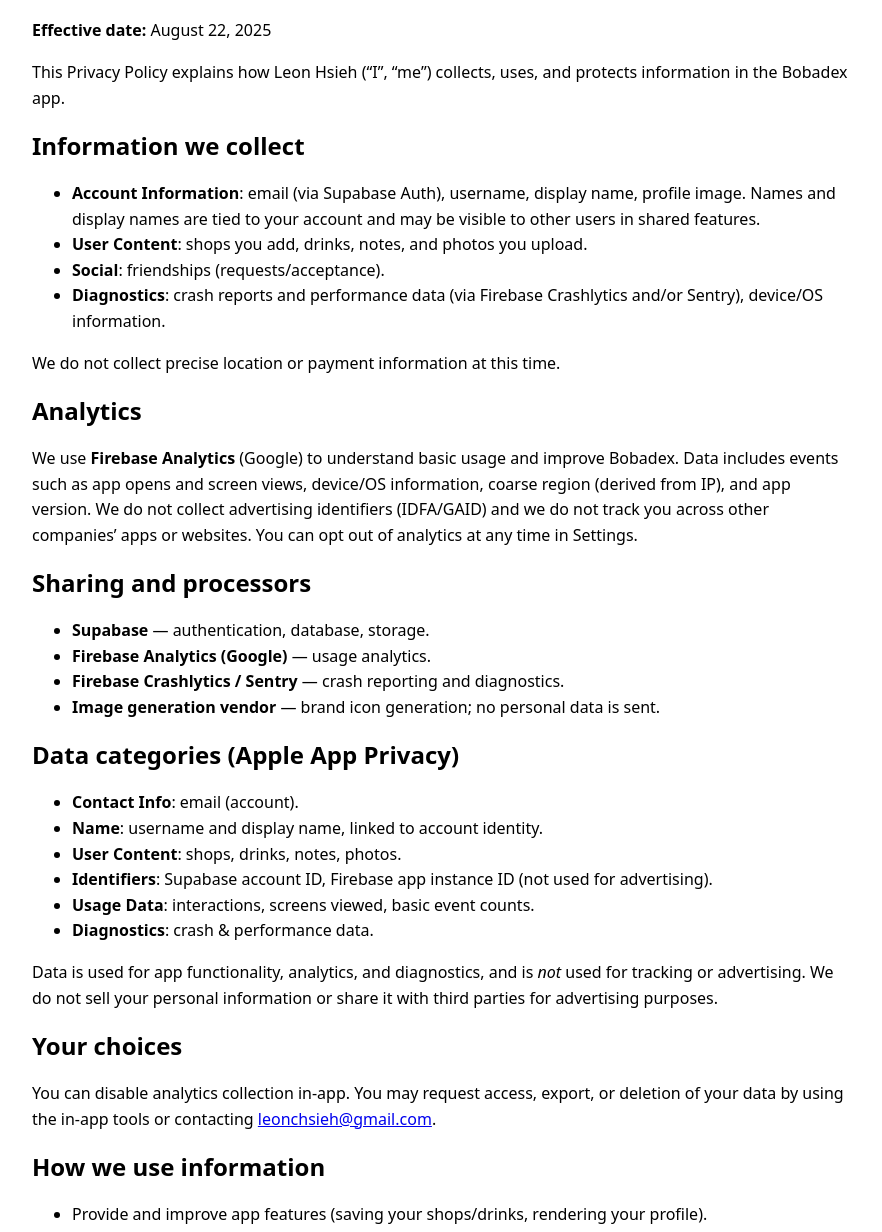
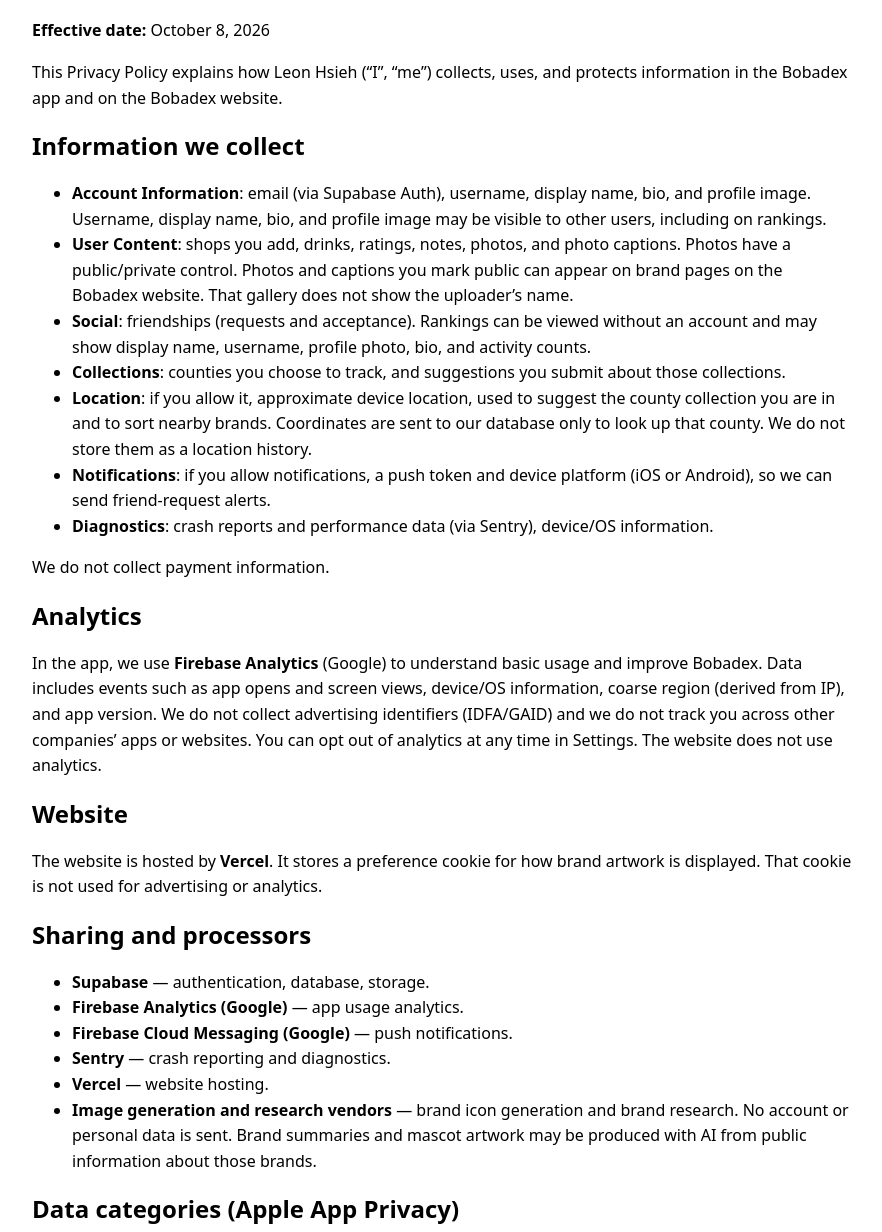
Before and after one commit to leonhsieh-99/bobadex-legal, a plain HTML site: page privacy.html in a window 1280 px wide. Shown: the part 83-1315 px from the top of the page, without its empty margins (198-1080 px from the left). Drawn offline with Linux system fonts and the light colour scheme.

Commit message:
updates terms and privacy

```diff
--- a/privacy.html
+++ b/privacy.html
@@ -8,47 +8,58 @@
   code,pre { background:#f6f8fa; padding:2px 4px; border-radius:4px; }
 </style>
 <h1>Privacy Policy</h1>
-<p><strong>Effective date:</strong> August 22, 2025</p>
+<p><strong>Effective date:</strong> October 8, 2026</p>
 
-<p>This Privacy Policy explains how Leon Hsieh (“I”, “me”) collects, uses, and protects information in the Bobadex app.</p>
+<p>This Privacy Policy explains how Leon Hsieh (“I”, “me”) collects, uses, and protects information in the Bobadex app and on the Bobadex website.</p>
 
 <h2>Information we collect</h2>
 <ul>
-  <li><strong>Account Information</strong>: email (via Supabase Auth), username, display name, profile image. Names and display names are tied to your account and may be visible to other users in shared features.</li>
-  <li><strong>User Content</strong>: shops you add, drinks, notes, and photos you upload.</li>
-  <li><strong>Social</strong>: friendships (requests/acceptance).</li>
-  <li><strong>Diagnostics</strong>: crash reports and performance data (via Firebase Crashlytics and/or Sentry), device/OS information.</li>
+  <li><strong>Account Information</strong>: email (via Supabase Auth), username, display name, bio, and profile image. Username, display name, bio, and profile image may be visible to other users, including on rankings.</li>
+  <li><strong>User Content</strong>: shops you add, drinks, ratings, notes, photos, and photo captions. Photos have a public/private control. Photos and captions you mark public can appear on brand pages on the Bobadex website. That gallery does not show the uploader’s name.</li>
+  <li><strong>Social</strong>: friendships (requests and acceptance). Rankings can be viewed without an account and may show display name, username, profile photo, bio, and activity counts.</li>
+  <li><strong>Collections</strong>: counties you choose to track, and suggestions you submit about those collections.</li>
+  <li><strong>Location</strong>: if you allow it, approximate device location, used to suggest the county collection you are in and to sort nearby brands. Coordinates are sent to our database only to look up that county. We do not store them as a location history.</li>
+  <li><strong>Notifications</strong>: if you allow notifications, a push token and device platform (iOS or Android), so we can send friend-request alerts.</li>
+  <li><strong>Diagnostics</strong>: crash reports and performance data (via Sentry), device/OS information.</li>
 </ul>
-<p>We do not collect precise location or payment information at this time.</p>
+<p>We do not collect payment information.</p>
 
 <h2>Analytics</h2>
-<p>We use <strong>Firebase Analytics</strong> (Google) to understand basic usage and improve Bobadex. Data includes events such as app opens and screen views, device/OS information, coarse region (derived from IP), and app version. We do not collect advertising identifiers (IDFA/GAID) and we do not track you across other companies’ apps or websites. You can opt out of analytics at any time in Settings.</p>
+<p>In the app, we use <strong>Firebase Analytics</strong> (Google) to understand basic usage and improve Bobadex. Data includes events such as app opens and screen views, device/OS information, coarse region (derived from IP), and app version. We do not collect advertising identifiers (IDFA/GAID) and we do not track you across other companies’ apps or websites. You can opt out of analytics at any time in Settings. The website does not use analytics.</p>
+
+<h2>Website</h2>
+<p>The website is hosted by <strong>Vercel</strong>. It stores a preference cookie for how brand artwork is displayed. That cookie is not used for advertising or analytics.</p>
 
 <h2>Sharing and processors</h2>
 <ul>
   <li><strong>Supabase</strong> — authentication, database, storage.</li>
-  <li><strong>Firebase Analytics (Google)</strong> — usage analytics.</li>
-  <li><strong>Firebase Crashlytics / Sentry</strong> — crash reporting and diagnostics.</li>
-  <li><strong>Image generation vendor</strong> — brand icon generation; no personal data is sent.</li>
+  <li><strong>Firebase Analytics (Google)</strong> — app usage analytics.</li>
+  <li><strong>Firebase Cloud Messaging (Google)</strong> — push notifications.</li>
+  <li><strong>Sentry</strong> — crash reporting and diagnostics.</li>
+  <li><strong>Vercel</strong> — website hosting.</li>
+  <li><strong>Image generation and research vendors</strong> — brand icon generation and brand research. No account or personal data is sent. Brand summaries and mascot artwork may be produced with AI from public information about those brands.</li>
 </ul>
 
 <h2>Data categories (Apple App Privacy)</h2>
 <ul>
   <li><strong>Contact Info</strong>: email (account).</li>
   <li><strong>Name</strong>: username and display name, linked to account identity.</li>
-  <li><strong>User Content</strong>: shops, drinks, notes, photos.</li>
-  <li><strong>Identifiers</strong>: Supabase account ID, Firebase app instance ID (not used for advertising).</li>
+  <li><strong>User Content</strong>: shops, drinks, ratings, notes, photos, captions, bio, collection suggestions.</li>
+  <li><strong>Coarse Location</strong>: approximate location, used to suggest a county and sort nearby brands. Not stored as a location history.</li>
+  <li><strong>Identifiers</strong>: Supabase account ID, Firebase app instance ID, and push token (not used for advertising).</li>
   <li><strong>Usage Data</strong>: interactions, screens viewed, basic event counts.</li>
   <li><strong>Diagnostics</strong>: crash & performance data.</li>
 </ul>
 <p>Data is used for app functionality, analytics, and diagnostics, and is <em>not</em> used for tracking or advertising. We do not sell your personal information or share it with third parties for advertising purposes.</p>
 
 <h2>Your choices</h2>
-<p>You can disable analytics collection in-app. You may request access, export, or deletion of your data by using the in-app tools or contacting <a href="mailto:leonchsieh@gmail.com">leonchsieh@gmail.com</a>.</p>
+<p>You can disable analytics collection in the app, and you can decline location and notification permission. You may request access, export, or deletion of your data by using the in-app tools or contacting <a href="mailto:leonchsieh@gmail.com">leonchsieh@gmail.com</a>.</p>
 
 <h2>How we use information</h2>
 <ul>
-  <li>Provide and improve app features (saving your shops/drinks, rendering your profile).</li>
+  <li>Provide and improve the app and website (saving your shops and drinks, rendering your profile, showing public photos and rankings).</li>
+  <li>Suggest a county collection and sort nearby brands when you allow location.</li>
+  <li>Send friend-request notifications when you allow them.</li>
   <li>Maintain security and reliability (debugging, crash reports).</li>
   <li>Respond to support requests.</li>
 </ul>
@@ -57,7 +68,7 @@
 <ul>
   <li><em>Contract</em>: to provide the app you requested.</li>
   <li><em>Legitimate interests</em>: maintain and improve the service (e.g., crash logs).</li>
-  <li><em>Consent</em>: where required (e.g., optional features).</li>
+  <li><em>Consent</em>: where required (e.g., analytics, location, and notifications).</li>
 </ul>
 
 <h2>Data retention</h2>
@@ -65,7 +76,7 @@
 
 <h2>Your choices & rights</h2>
 <ul>
-  <li><strong>Access/Export</strong>: download your data using the in-app export tool (when available) or by contacting us.</li>
+  <li><strong>Access/Export</strong>: download your data using the in-app export tool or by contacting us.</li>
   <li><strong>Delete</strong>: use the in-app “Delete account” control or contact us.</li>
   <li><strong>Privacy requests</strong>: email <a href="mailto:leonchsieh@gmail.com">leonchsieh@gmail.com</a>.</li>
 </ul>
```
Also changed, not shown: terms.html (+13 -10 lines).
